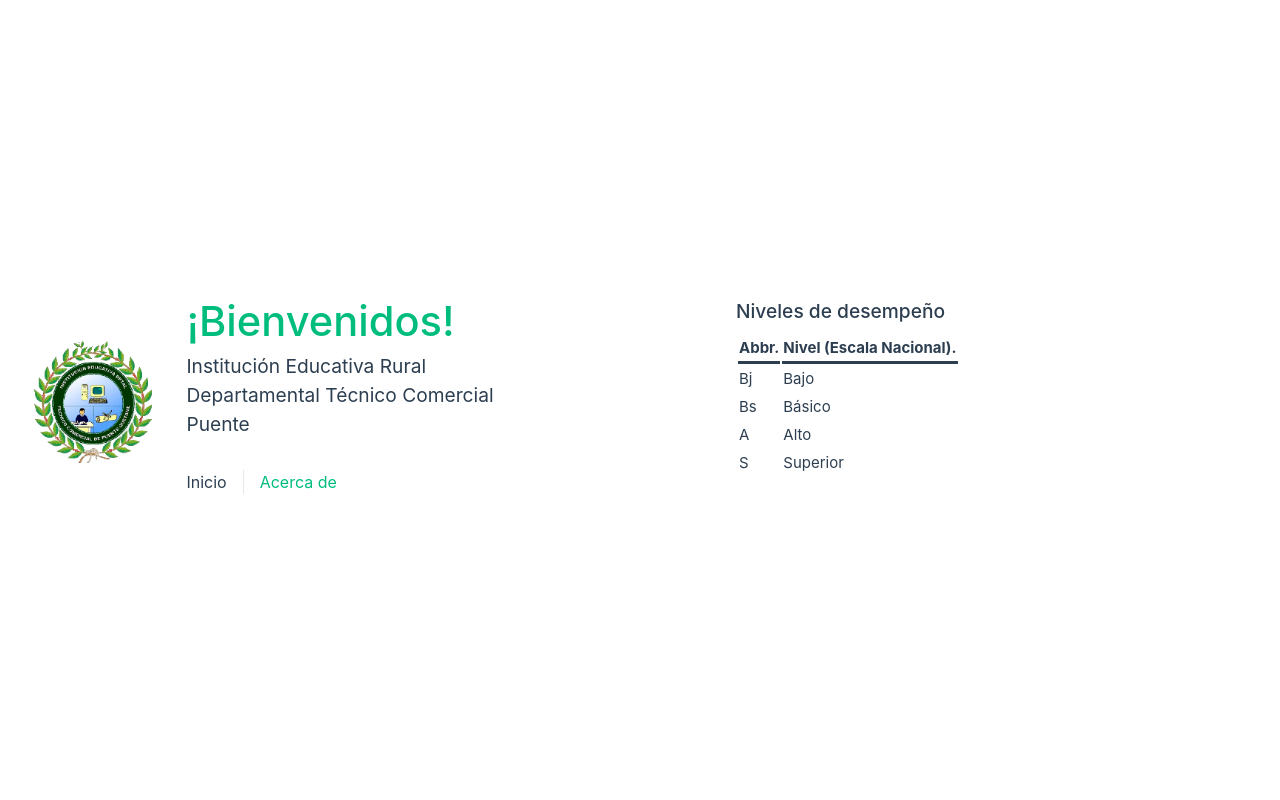
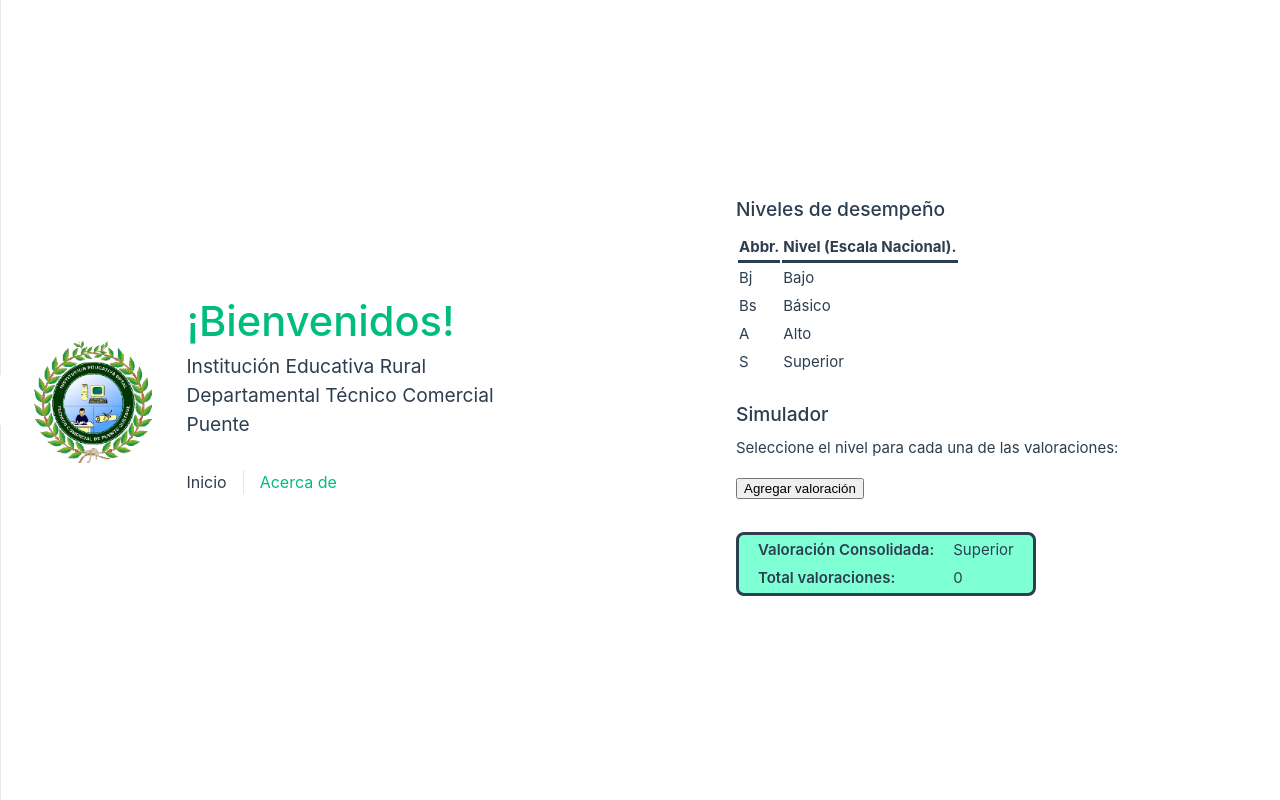
Before and after one commit to colegiopuente/conversion, a Vue app: page / in a window 1280 px wide. Built offline with nearby package versions, Linux system fonts and the light colour scheme.

Commit message:
Create scaffold for add valuations

```diff
--- a/src/assets/main.css
+++ b/src/assets/main.css
@@ -13,6 +13,11 @@ a,
   text-decoration: none;
   color: hsla(160, 100%, 37%, 1);
   transition: 0.4s;
+}
+
+.table th {
+  font-weight: bolder;
+  border-bottom: solid;
 }
 
 @media (hover: hover) {
--- /dev/null
+++ b/src/components/LevelSimulator.vue
@@ -0,0 +1,93 @@
+<script setup>
+import { ref, computed } from 'vue'
+
+const items = ref([])
+
+const itemsCount = computed(() => items.value.filter(i => i.value).length)
+
+const add = () => {
+  items.value.push({
+    value: ''
+  })
+}
+
+const remove = (index) => {
+  items.value.splice(index, 1)
+}
+</script>
+
+<template>
+  <div class="mb mt">
+    <button @click="add">Agregar valoración</button>
+  </div>
+
+  <table class="rating">
+    <tbody>
+      <tr v-for="(item, index) in items">
+        <td>Valoración {{ index + 1 }}</td>
+        <td>
+          <select v-model="item.value">
+            <option value="" disabled>--Elija--</option>
+            <option value="1">Bajo</option>
+            <option value="2">Básico</option>
+            <option value="3">Alto</option>
+            <option value="4">Superior</option>
+          </select>
+        </td>
+        <td>
+          <button @click="remove(index)">Eliminar</button>
+        </td>
+      </tr>
+    </tbody>
+  </table>
+
+  <div>
+    <!-- <pre>Items: {{ items }}</pre>
+    <pre>Valid Items: {{ itemsCount }}</pre> -->
+  </div>
+
+  <table class="total">
+    <tbody>
+      <tr>
+        <td class="subtitle">Valoración Consolidada:</td>
+        <td>Superior</td>
+      </tr>
+      <tr>
+        <td class="subtitle">Total valoraciones:</td>
+        <td>{{ itemsCount }}</td>
+      </tr>
+    </tbody>
+  </table>
+</template>
+
+<style scoped>
+.total {
+  border: solid;
+  border-radius: 0.5rem;
+  padding-left: 1rem;
+  padding-right: 1rem;
+  background-color: aquamarine;
+  margin-top: 1rem;
+}
+
+.subtitle {
+  font-weight: 600;
+  padding-right: 1rem;
+}
+
+.mb {
+  margin-bottom: 1rem;
+}
+
+.mt {
+  margin-top: 1rem;
+}
+
+.rating td {
+  padding-right: 2rem;
+}
+
+.rating td:first-child {
+  font-weight: 700;
+}
+</style>
--- a/src/components/TheWelcome.vue
+++ b/src/components/TheWelcome.vue
@@ -1,4 +1,5 @@
 <script setup>
+import LevelSimulator from './LevelSimulator.vue'
 import WelcomeItem from './WelcomeItem.vue'
 </script>
 
@@ -33,11 +34,11 @@ import WelcomeItem from './WelcomeItem.vue'
       </tbody>
     </table>
   </WelcomeItem>
+
+  <WelcomeItem>
+    <template #heading>Simulador</template>
+
+    Seleccione el nivel para cada una de las valoraciones:
+    <LevelSimulator />
+  </WelcomeItem>
 </template>
-
-<style scoped>
-.table th {
-  font-weight: bolder;
-  border-bottom: solid;
-}
-</style>
```
Also changed, not shown: 1 other file (tests, documents, lock files or other folders).
